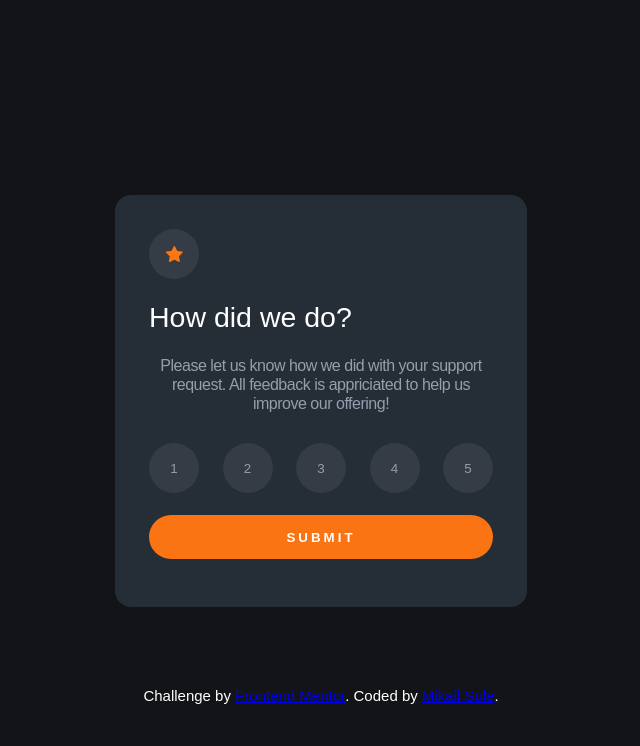
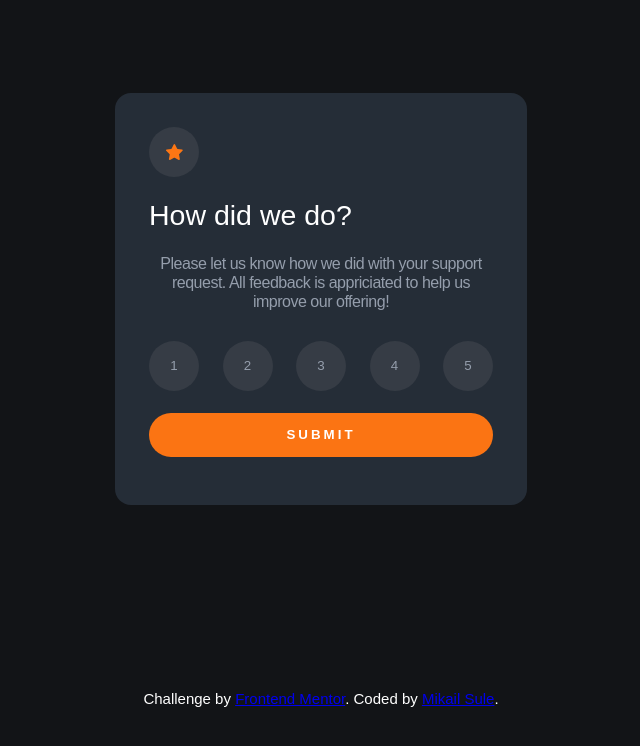
Before and after one commit to BsuleMA/Rating-System, a plain HTML site: page index.html in a window 1280 px wide. Shown: the whole page, without its empty margins (319-959 px from the left). Drawn offline with Linux system fonts and the light colour scheme.

Commit message:
Update style.css

```diff
--- a/style.css
+++ b/style.css
@@ -18,6 +18,9 @@ body{
     font-family: 'Overpass', sans-serif;
     background-color: var(--VeryDarkBlue);
     font-size: 15px;
+    min-height: 100vh;
+    display: grid;
+    place-items: center;
 }
 
 .rating-card, .thankyou-card{
@@ -25,7 +28,6 @@ body{
     width: 327px;
     height: 364px;
     border-radius: 16px;
-    margin: 195px auto 80px;
     padding: 24px;
 }
 
```
